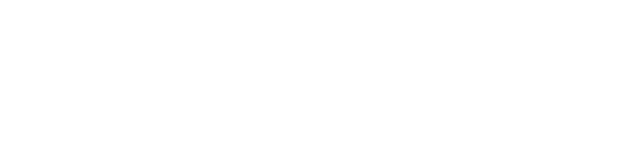
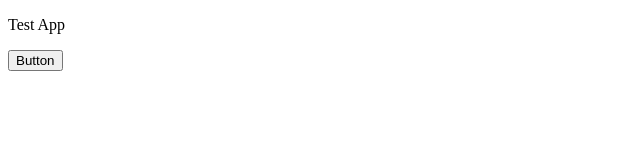
Before and after one commit to omaimaa777/my-electron-app---extended-learning, a website: page index.html in a window 1280 px wide. Shown: the whole page, without its empty margins (0-640 px from the left). Drawn offline with Linux system fonts and the light colour scheme.

Commit message:
linked css + script files to html

```diff
--- a/index.html
+++ b/index.html
@@ -4,8 +4,13 @@
     <meta charset="UTF-8">
     <meta name="viewport" content="width=device-width, initial-scale=1.0">
     <title>Document</title>
+    <link rel="stylesheet" href="style.css">
 </head>
 <body>
-
+    <div class="app">
+        <p>Test App</p>
+        <button id="testButton">Button</button>
+    </div>
+    <script src="script.js"></script>
 </body>
 </html>
```
